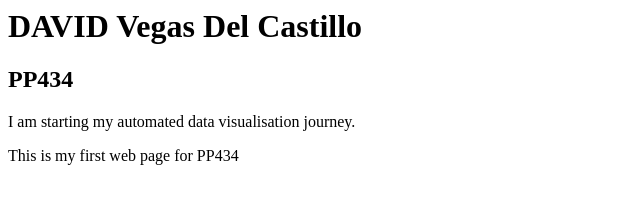
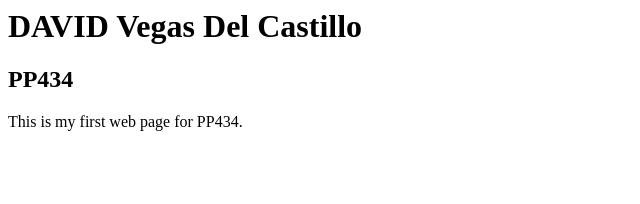
Before and after one commit to dvegasdelcastillo/dvegasdelcastillo.github.io, a plain HTML site: page index.html in a window 1280 px wide. Shown: the whole page, without its empty margins (0-640 px from the left). Drawn offline with Linux system fonts and the light colour scheme.

Commit message:
Update index.html

```diff
--- a/index.html
+++ b/index.html
@@ -2,7 +2,6 @@
   <body>
     <h1> DAVID Vegas Del Castillo </h1>
     <h2> PP434 </h2>
-    <p> I am starting my automated data visualisation journey. </p>
-    <p> This is my first web page for PP434 </p>
+    <p> This is my first web page for PP434. </p>
   </body>
 </html>
```
